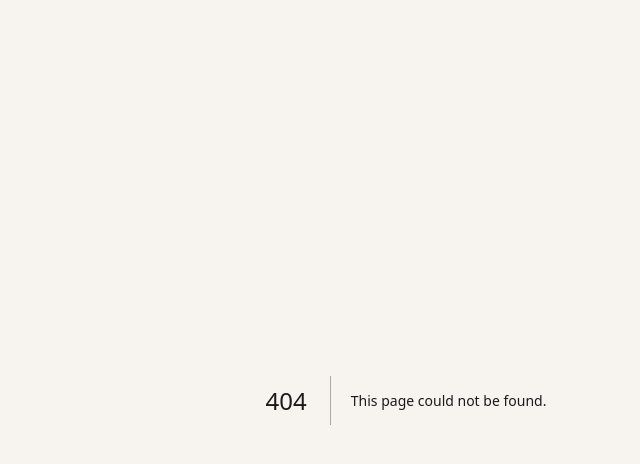
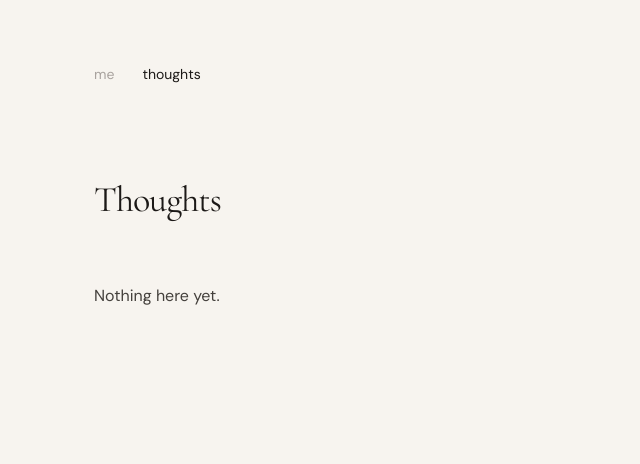
Before and after one commit to brettkoppelman/brettkoppelman.github.io, a Next.js app: page /thoughts in a window 1280 px wide. Before the commit this address had no page. Shown: the top 464 px of the page, without its empty margins (234-874 px from the left). Built offline with nearby package versions, Linux system fonts and the light colour scheme.

Commit message:
Add Thoughts page with email-to-post pipeline

```diff
--- /dev/null
+++ b/app/thoughts/[slug]/page.tsx
@@ -0,0 +1,41 @@
+import Link from 'next/link'
+import { getAllThoughts, getThought } from '@/lib/thoughts'
+import { notFound } from 'next/navigation'
+
+export async function generateStaticParams() {
+  return getAllThoughts().map((t) => ({ slug: t.slug }))
+}
+
+export default function ThoughtPage({ params }: { params: { slug: string } }) {
+  const thought = getThought(params.slug)
+  if (!thought) notFound()
+
+  return (
+    <main className="min-h-screen px-6 py-16 max-w-2xl mx-auto">
+      <nav className="flex gap-7 text-sm text-subtle mb-24 font-sans">
+        <Link href="/" className="hover:text-accent transition-colors duration-200">me</Link>
+        <Link href="/thoughts" className="hover:text-accent transition-colors duration-200">thoughts</Link>
+      </nav>
+
+      <article>
+        <p className="text-xs text-subtle font-sans mb-4">{formatDate(thought.date)}</p>
+        <h1 className="font-display text-4xl font-normal tracking-tight text-ink mb-12">
+          {thought.title}
+        </h1>
+        <div className="prose-thought">
+          {thought.body.split('\n\n').map((para, i) => (
+            <p key={i} className="text-[#44403C] font-sans leading-[1.8] text-base mb-6">
+              {para.trim()}
+            </p>
+          ))}
+        </div>
+      </article>
+    </main>
+  )
+}
+
+function formatDate(iso: string) {
+  if (!iso) return ''
+  const d = new Date(iso)
+  return d.toLocaleDateString('en-US', { month: 'long', day: 'numeric', year: 'numeric' })
+}
--- /dev/null
+++ b/app/thoughts/page.tsx
@@ -0,0 +1,43 @@
+import Link from 'next/link'
+import { getAllThoughts } from '@/lib/thoughts'
+
+export default function ThoughtsPage() {
+  const thoughts = getAllThoughts()
+
+  return (
+    <main className="min-h-screen px-6 py-16 max-w-2xl mx-auto">
+      <nav className="flex gap-7 text-sm text-subtle mb-24 font-sans">
+        <Link href="/" className="hover:text-accent transition-colors duration-200">me</Link>
+        <Link href="/thoughts" className="text-ink transition-colors duration-200">thoughts</Link>
+      </nav>
+
+      <h1 className="font-display text-4xl font-normal tracking-tight text-ink mb-16">Thoughts</h1>
+
+      {thoughts.length === 0 ? (
+        <p className="text-[#44403C] font-sans">Nothing here yet.</p>
+      ) : (
+        <ul className="space-y-4">
+          {thoughts.map((t) => (
+            <li key={t.slug} className="flex gap-8 items-baseline">
+              <span className="text-xs text-subtle font-sans w-24 shrink-0 pt-[2px]">
+                {formatDate(t.date)}
+              </span>
+              <Link
+                href={`/thoughts/${t.slug}`}
+                className="text-[#44403C] font-sans hover:text-accent transition-colors duration-200"
+              >
+                {t.title}
+              </Link>
+            </li>
+          ))}
+        </ul>
+      )}
+    </main>
+  )
+}
+
+function formatDate(iso: string) {
+  if (!iso) return ''
+  const d = new Date(iso)
+  return d.toLocaleDateString('en-US', { month: 'short', year: 'numeric' })
+}
--- a/components/Nav.tsx
+++ b/components/Nav.tsx
@@ -1,7 +1,10 @@
+import Link from 'next/link'
+
 export default function Nav() {
   return (
     <nav className="flex gap-7 text-sm text-subtle mb-24 font-sans">
-      <a href="#me" className="hover:text-accent transition-colors duration-200">me</a>
+      <Link href="/" className="hover:text-accent transition-colors duration-200">me</Link>
+      <Link href="/thoughts" className="hover:text-accent transition-colors duration-200">thoughts</Link>
     </nav>
   )
 }
--- /dev/null
+++ b/lib/thoughts.ts
@@ -0,0 +1,45 @@
+import fs from 'fs'
+import path from 'path'
+import matter from 'gray-matter'
+
+const THOUGHTS_DIR = path.join(process.cwd(), 'content/thoughts')
+
+export interface Thought {
+  slug: string
+  title: string
+  date: string
+  body: string
+}
+
+export function getAllThoughts(): Thought[] {
+  if (!fs.existsSync(THOUGHTS_DIR)) return []
+
+  return fs
+    .readdirSync(THOUGHTS_DIR)
+    .filter((f) => f.endsWith('.md'))
+    .map((filename) => {
+      const slug = filename.replace(/\.md$/, '')
+      const raw = fs.readFileSync(path.join(THOUGHTS_DIR, filename), 'utf-8')
+      const { data, content } = matter(raw)
+      return {
+        slug,
+        title: data.title ?? slug,
+        date: data.date ?? '',
+        body: content.trim(),
+      }
+    })
+    .sort((a, b) => (a.date < b.date ? 1 : -1))
+}
+
+export function getThought(slug: string): Thought | null {
+  const filepath = path.join(THOUGHTS_DIR, `${slug}.md`)
+  if (!fs.existsSync(filepath)) return null
+  const raw = fs.readFileSync(filepath, 'utf-8')
+  const { data, content } = matter(raw)
+  return {
+    slug,
+    title: data.title ?? slug,
+    date: data.date ?? '',
+    body: content.trim(),
+  }
+}
--- a/package.json
+++ b/package.json
@@ -5,9 +5,11 @@
   "scripts": {
     "dev": "next dev",
     "build": "next build",
-    "start": "next start"
+    "start": "next start",
+    "export": "next build"
   },
   "dependencies": {
+    "gray-matter": "^4.0.3",
     "next": "14.2.3",
     "react": "^18",
     "react-dom": "^18"
```
Also changed, not shown: 2 other files (tests, documents, lock files or other folders).
